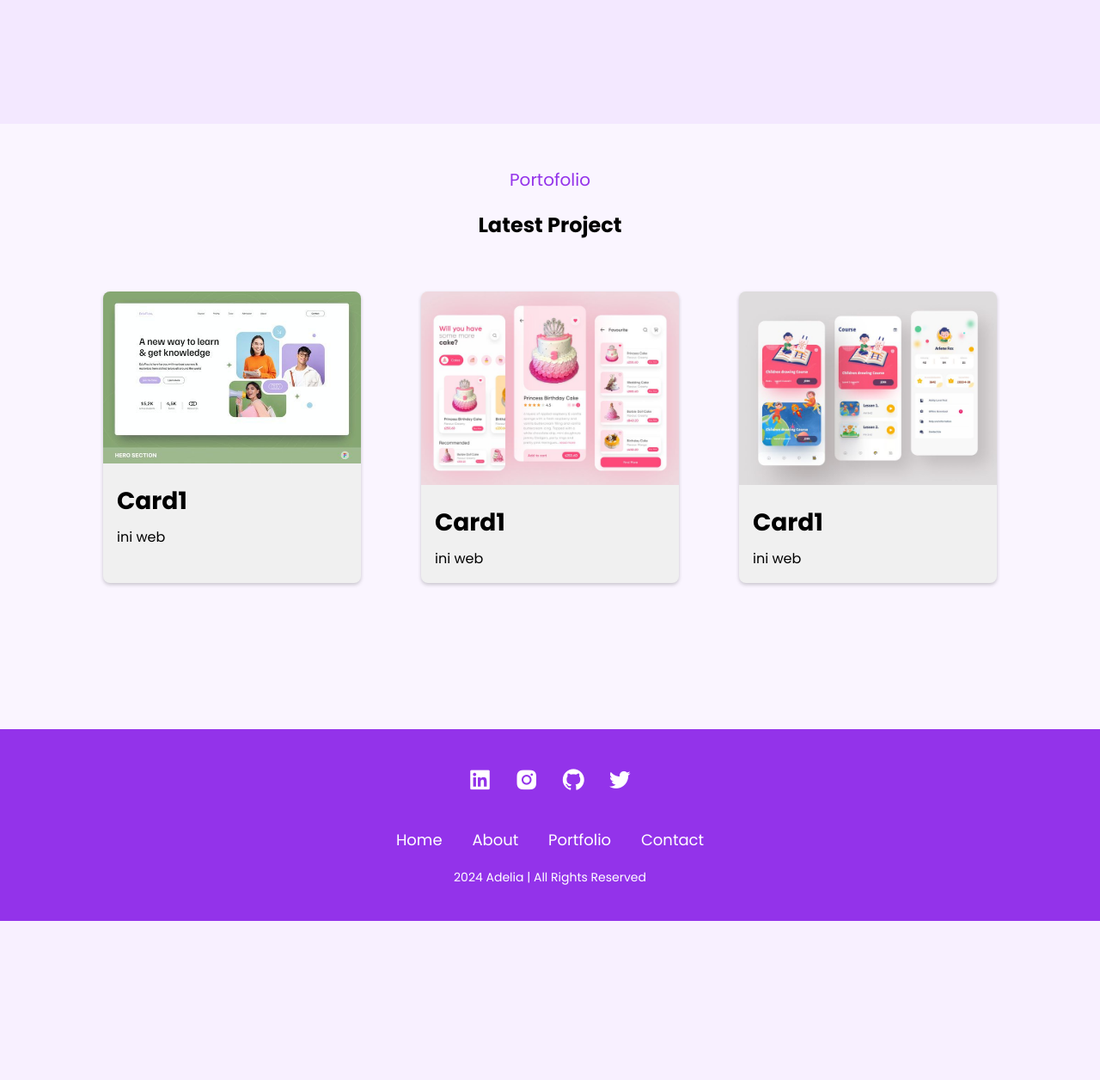
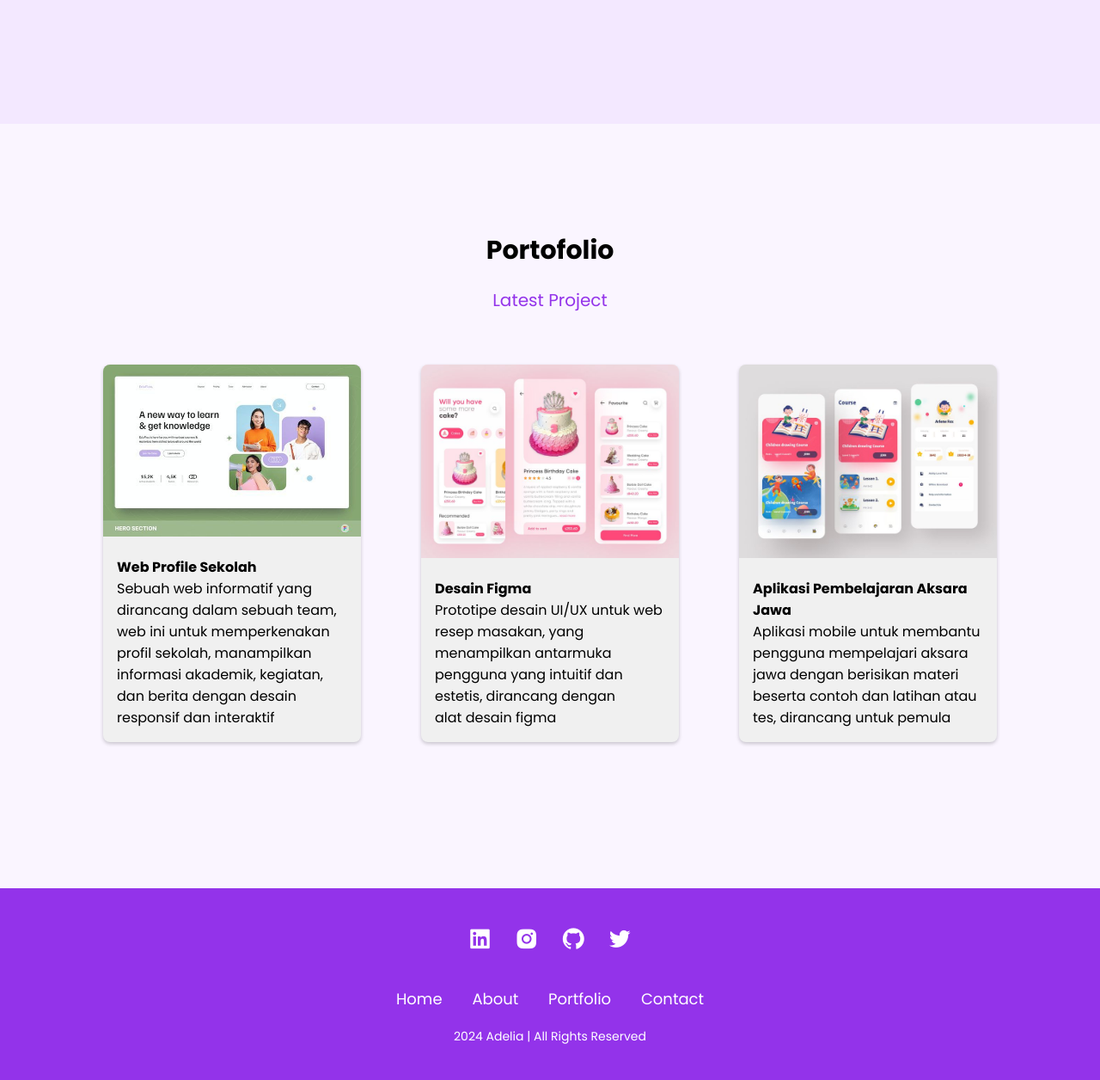
Before and after one commit to SopieAdelia/SopieAdelia.github.io, a PHP site: page / in a window 1280 px wide. Shown: the part 1456-2712 px from the top of the page at 86% size. Before the commit the page ends 2527 px from the top, so only its background shows below. Run offline with PHP 8.4, Linux system fonts and the light colour scheme; some libraries are stand-ins or nearby versions.

Commit message:
mengisi deskripsi di card dan menambahkan margin top

```diff
--- a/index.html
+++ b/index.html
@@ -79,43 +79,31 @@
 
     <section class="project" id="Portofolio">
         <!-- <div class="section_container project_container"> -->
-        <p class="section_subtitle">Portofolio</p>
-        <h2 class="section_title"><span>Latest</span> Project</h2>
+        <h3 class="section_subtitle">Portofolio</h3>
+        <p class="section_title"><span>Latest</span> Project</p>
         <div class="card_container">
             <div class="card">
                 <img src="assets/portofolio web.jpg" alt="">
                 <div class="card_content">
-                    <h3>Card1</h3>
-                    <p>ini web </p>
+                    <h4>Web Profile Sekolah</h4>
+                    <p>Sebuah web informatif yang dirancang dalam sebuah team, web ini untuk memperkenakan profil sekolah, manampilkan informasi akademik, kegiatan, dan berita dengan desain responsif dan interaktif </p>
                 </div>
             </div>
             <div class="card">
                 <img src="assets/portofolio figma.jpeg" alt="">
                 <div class="card_content">
-                    <h3>Card1</h3>
-                    <p>ini web </p>
+                    <h4>Desain Figma</h4>
+                    <p>Prototipe desain UI/UX untuk web resep masakan, yang menampilkan antarmuka pengguna yang intuitif dan estetis, dirancang dengan alat desain figma</p>
                 </div>
             </div>
             <div class="card">
                 <img src="assets/portofolio apk.jpeg" alt="">
                 <div class="card_content">
-                    <h3>Card1</h3>
-                    <p>ini web </p>
+                    <h4>Aplikasi Pembelajaran Aksara Jawa</h4>
+                    <p>Aplikasi mobile untuk membantu pengguna mempelajari aksara jawa dengan berisikan materi beserta contoh dan latihan atau tes, dirancang untuk pemula </p>
                 </div>
             </div>
         </div>
-        <!-- <div class="project_grid">
-                    <div class="project_card">
-                        <img src="assets/portofolio web.jpg" alt="web profile sekolah">
-                    </div>
-                    <div class="project_card">
-                        <img src="assets/portofolio apk.jpeg" alt="Apk pembelajaran">
-                    </div>
-                    <div class="project_card">
-                        <img src="assets/portofolio figma.jpeg" alt="desain figma">
-                    </div>
-                </div> -->
-        <!-- </div> -->
     </section>
 
     <footer class="footer" id="Contact">
--- a/styles.css
+++ b/styles.css
@@ -309,14 +309,16 @@ html {
 
 .project .section_subtitle{
     text-align: center;
-    font-size: 20px;
-    color: var(--primary-color-dark);
+    font-size: 30px;
+    margin-top: 75px;
     margin-bottom: 20px;
 }
 
 .project .section_title{
     text-align: center;
     margin-bottom: 40px;
+    color:var(--primary-color-dark);
+    font-size: 20px;
 }
 
 .footer {
```
Also changed, not shown: adel.html (added).
